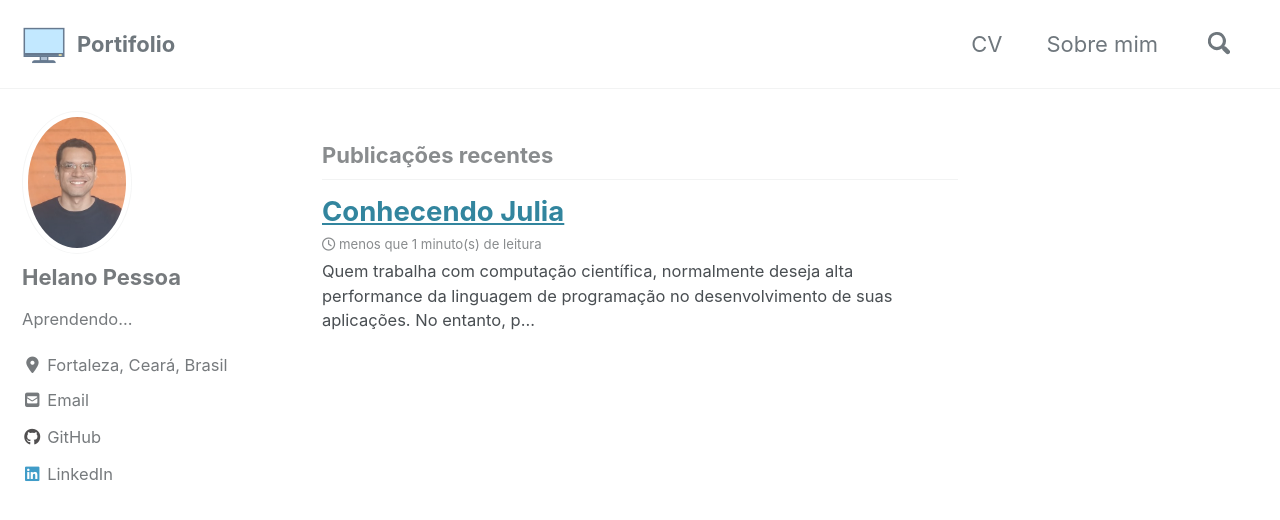
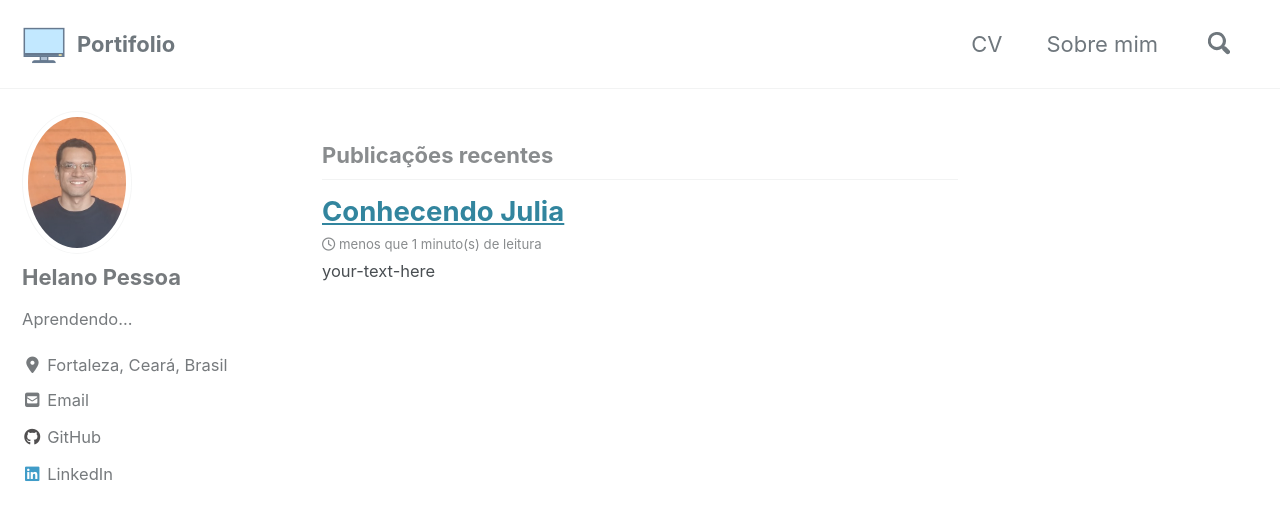
Before and after one commit to helano-pessoa/helano-pessoa.github.io, a Jekyll site: the page built from index.html, in a window 1280 px wide and 900 px high. Shown: the top 520 px of the window. Built offline with Jekyll 4.4.1, drawn with Linux system fonts in a browser that asks for light colours; cached includes are drawn as plain includes; nearby versions of some CDN libraries; the list of posts is cut into pages by our own code.

Commit message:
first post test

```diff
--- a/_posts/2020-04-30-conhecendo-julia.md
+++ b/_posts/2020-04-30-conhecendo-julia.md
@@ -9,7 +9,10 @@
 #header:
 #  teaser: "/images/home.png
 ---
+<div style="text-align: justify"> your-text-here
 
 Quem trabalha com computação científica, normalmente deseja alta performance da linguagem de programação no desenvolvimento de suas aplicações. No entanto, pesquisadores tem migrado para linguagens que oferecem mais dinâmica e produtividade, embora sejam consideradas menos performáticas.
 
 Agora, imagine se existisse uma linguagem que consegue entregar essas duas características que parecem tão antagônicas: produtidade e performance. Sim, essa linguagem existe, e o nome dela é [Julia](https://julialang.org/){:target="_blank"}.
+
+ </div>
```
